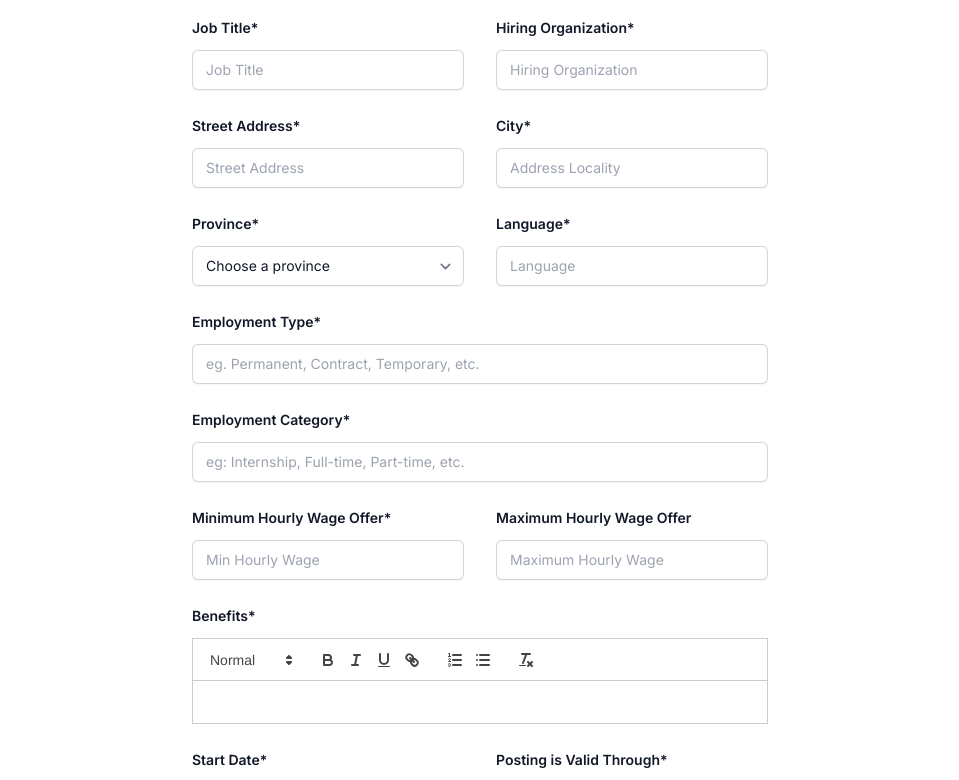
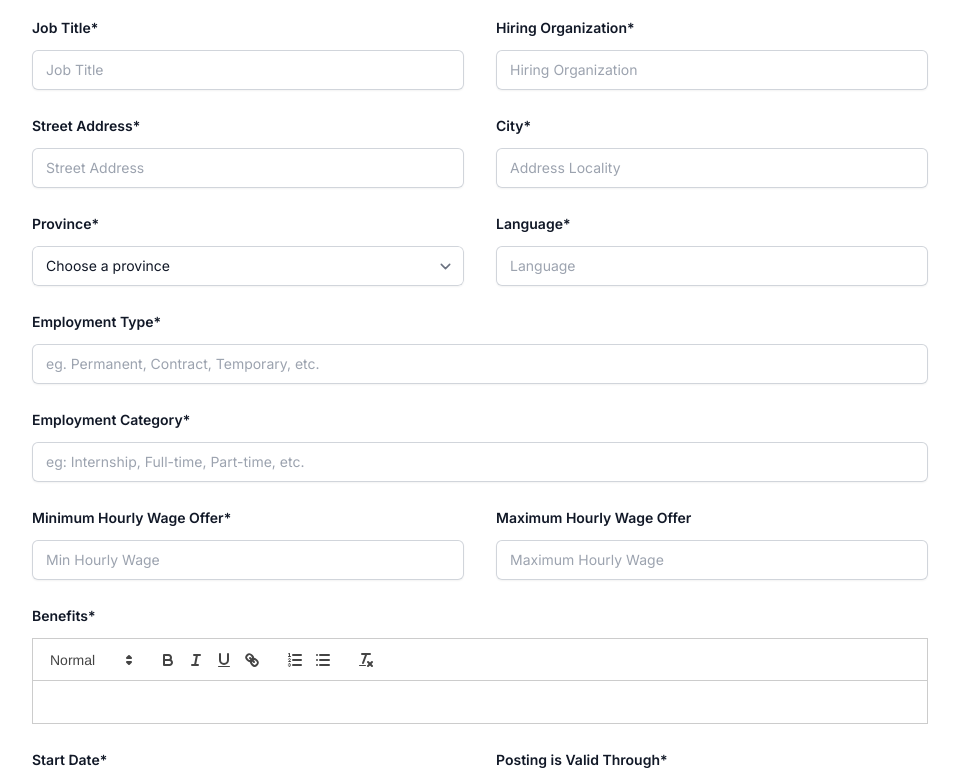
Before and after one commit to Vero-Ventures/job-bank, a Next.js app: page /admin-panel/postingDetails in a window 1280 px wide. Shown: the top 780 px of the page, without its empty margins (160-1119 px from the left). Built offline with nearby package versions, Linux system fonts and the light colour scheme; no server answers.

Commit message:
increased form ratio

```diff
--- a/src/app/admin-panel/postingDetails/page.js
+++ b/src/app/admin-panel/postingDetails/page.js
@@ -83,7 +83,7 @@ export default function DetailsPage() {
 
   return (
     <div className="isolate bg-white px-2 py-2 sm:py-2 lg:px-2">
-      <form className="mx-auto mt-16 max-w-xl sm:mt-2">
+      <form className="mx-auto mt-16 max-w-4xl sm:mt-2 ">
         <div className="grid grid-cols-1 gap-x-8 gap-y-6 sm:grid-cols-2">
           <div>
             <label className="block text-sm font-semibold leading-6 text-gray-900">
```
